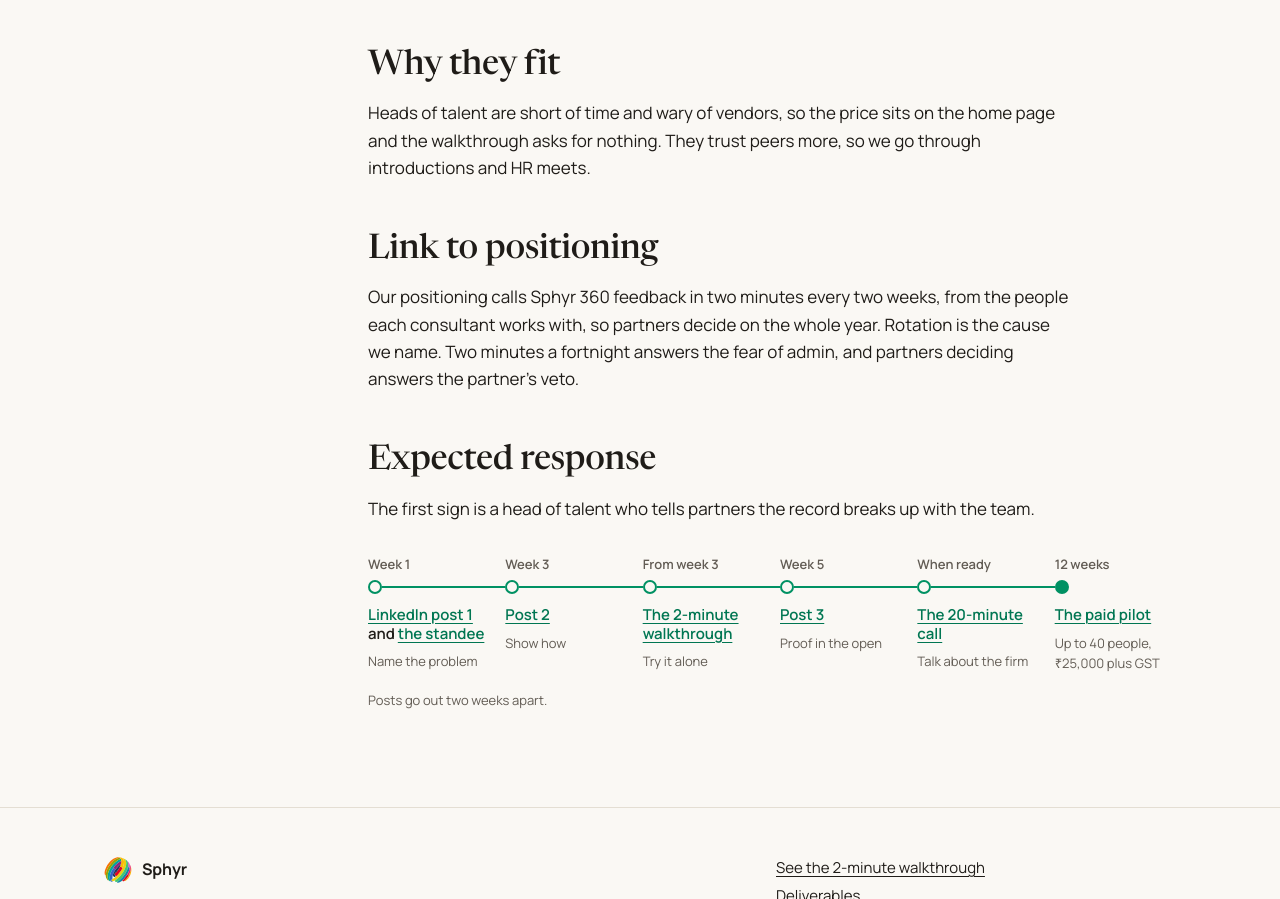
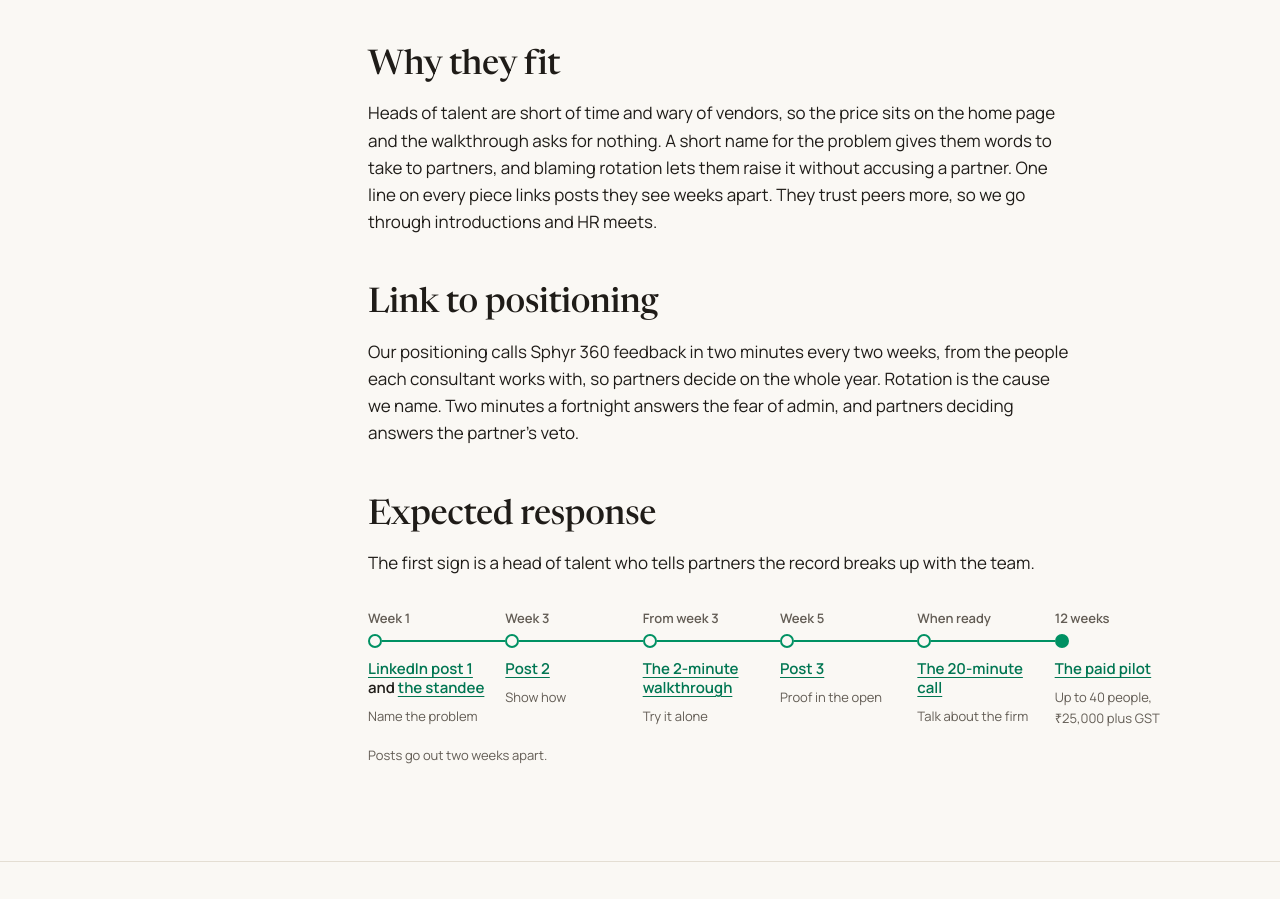
Before and after one commit to DevanshDhaked/Product-Marketing-final-assignment, a plain HTML site: page site/propaganda.html in a window 1280 px wide. Shown: the part 2547-3446 px from the top of the page. Drawn offline with Linux system fonts and the light colour scheme.

Commit message:
Propaganda fit: reason for each tactic in the belief visual

```diff
--- a/site/propaganda.html
+++ b/site/propaganda.html
@@ -205,7 +205,7 @@
       </section>
       <section id="fit">
         <h2>Why they fit</h2>
-        <p>Heads of talent are short of time and wary of vendors, so the price sits on the home page and the walkthrough asks for nothing. They trust peers more, so we go through introductions and HR meets.</p>
+        <p>Heads of talent are short of time and wary of vendors, so the price sits on the home page and the walkthrough asks for nothing. A short name for the problem gives them words to take to partners, and blaming rotation lets them raise it without accusing a partner. One line on every piece links posts they see weeks apart. They trust peers more, so we go through introductions and HR meets.</p>
       </section>
       <section id="positioning">
         <h2>Link to positioning</h2>
```
